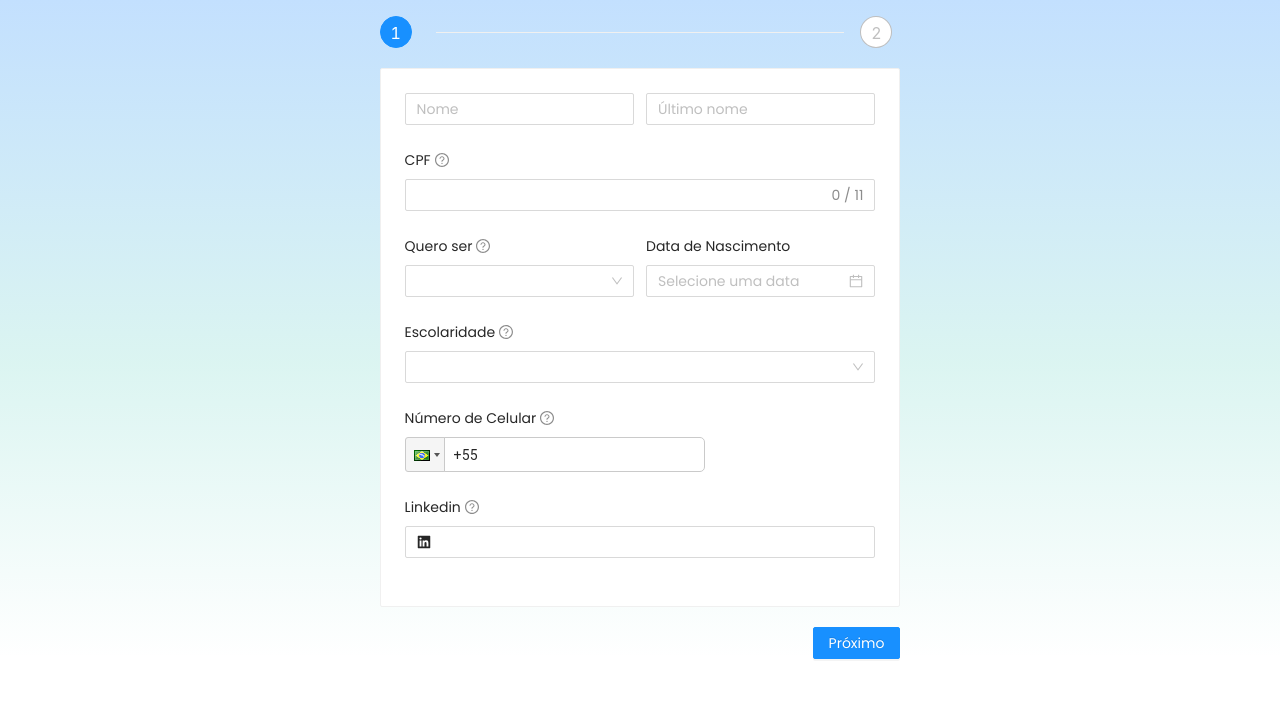
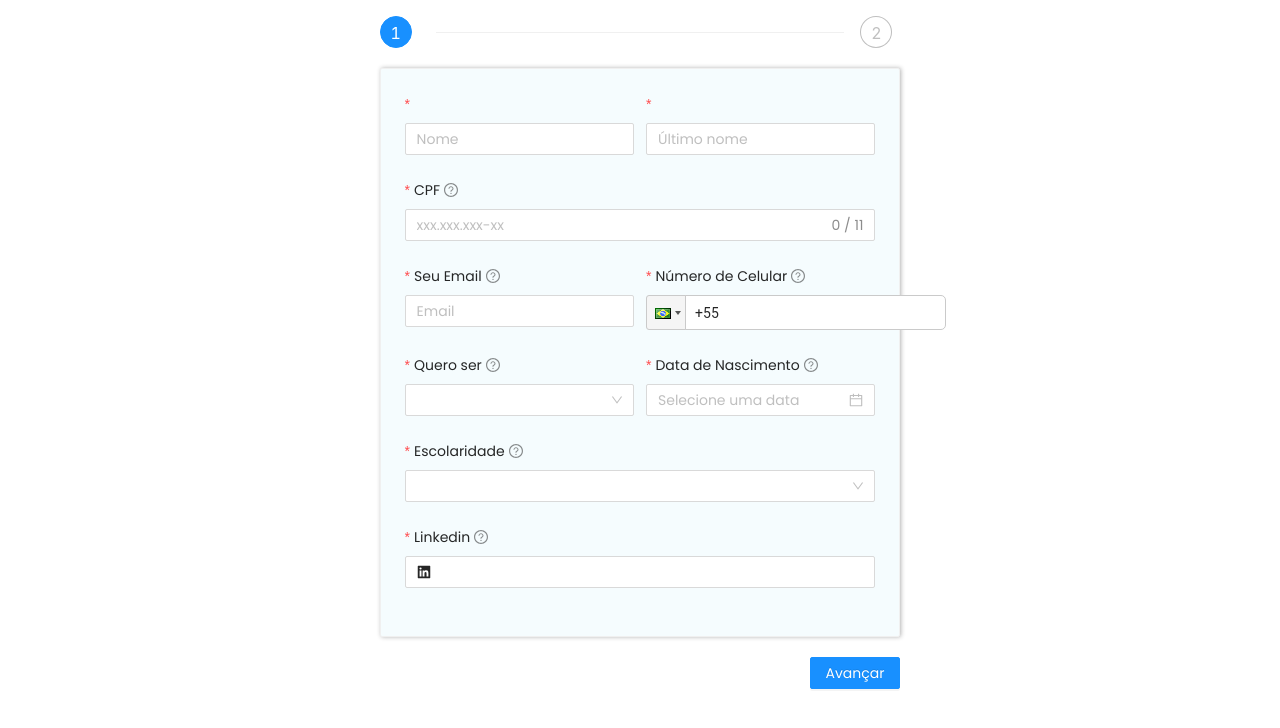
Before and after one commit to gabrdgs/plataforma-next-test, a Next.js app: page /register in a window 1280 px wide. Shown: the top 728 px of the page. Built offline with nearby package versions, Linux system fonts and the light colour scheme.

Commit message:
Update RegisterPage

```diff
--- a/src/views/RegisterPage/RegisterPage.jsx
+++ b/src/views/RegisterPage/RegisterPage.jsx
@@ -22,7 +22,7 @@ import Styles from './RegisterPage.module.scss'
 
 import { SelectOption } from '../../components/SelectOption';
 import { Container } from '../../components/Container';
-
+import { NavigationBar } from '../../components/NavigationBar';
 
 import areasList from './AreasList';
 import subareasList from './SubareasList';
@@ -32,6 +32,7 @@ import universitiesList from './UniversitiesList';
 const { Step } = Steps;
 
 export default function RegisterPage({}) {
+
   const [current, setCurrent] = useState(0);
   const [user, setUser] = useState(0);
 
@@ -58,7 +59,8 @@ export default function RegisterPage({}) {
     setCurrent(current - 1);
   };
   return (
-      <Container color='blue' width="full">
+    <Fragment>
+      <Container width="full">
       <Row align="middle" justify="center">
         <Col xs={{ span: 20 }} sm={{ span: 19 }} md={{ span: 12 }} xl={{ span: 10 }}>
           <Space direction="vertical" size={20} style={{ width: '100%' }}>
@@ -68,21 +70,21 @@ export default function RegisterPage({}) {
               ))}
             </Steps>
             <div className="steps-content">
-              <Card>{contentSteps[current].content}</Card>
+              <Card className={Styles.RegisterPage__Card} >{contentSteps[current].content}</Card>
             </div>
             <div className="steps-buttons">
               <Row justify="end" align="middle">
                 <Space size={5}>
                   {current < contentSteps.length - 1 && (
-                    <Button type="primary" onClick={() => next()}>
-                      Próximo
-                    </Button>
+                      <Button type="primary" onClick={() => next()}>
+                        Avançar
+                      </Button>
                   )}
                   {current > 0 && <Button onClick={() => prev()}>Anterior</Button>}
                   {current === contentSteps.length - 1 && (
                     <Button
                       type="primary"
-                      onClick={() => message.success('Cadastrado com sucesso!')}
+                      onClick={() => message.success('Sucesso! Seu cadastro foi realizado.')}
                       href = {user === 1 ? "/onboarding-seed" : "/onboarding-mentor"}
                     >
                       Enviar
@@ -95,6 +97,7 @@ export default function RegisterPage({}) {
         </Col>
       </Row>
       </Container>
+      </Fragment>
   );
 }
 
@@ -119,26 +122,59 @@ function FirstStep(props) {
     sm : { span: 12 }
   };
 
+  const [form] = Form.useForm();
+
+  const onFinish = (values) => {
+    console.log(values);
+  };
+
   return (
-    <Form layout="vertical" scrollToFirstError>
+    <Form form = {form} layout="vertical" scrollToFirstError onFinish={onFinish} >
       <Row gutter={12}>
         <Col {...layoutCols}>
-          <Form.Item>
-            <Input placeholder="Nome" />
+          <Form.Item
+            label=" "
+            required
+            rules={[{required: true}]}
+          >
+            <Input required placeholder="Nome" />
           </Form.Item>
         </Col>
         <Col {...layoutCols}>
-          <Form.Item>
+          <Form.Item
+            required
+            label=" "
+          >
             <Input placeholder="Último nome" />
           </Form.Item>
         </Col>
       </Row>
-      <Form.Item label="CPF" tooltip="O CPF será utilizado como ID de usuário">
-        <Input maxLength="11" minLength="11" name="documentId" showCount />
+      <Form.Item label="CPF" required tooltip="Preencha esse campo com seu número de CPF">
+        <Input maxLength="11" minLength="11" name="documentId" showCount placeholder = "xxx.xxx.xxx-xx"/>
       </Form.Item>
       <Row gutter={12}>
         <Col {...layoutCols}>
-          <Form.Item label="Quero ser" tooltip="Como você se define? Mentor(a) ou Mentorado(a)">
+          <Form.Item
+          label = "Seu Email"
+          required
+          tooltip="Preencha aqui com seu melhor endereço de e-mail"
+          >
+            <Input placeholder="Email" />
+          </Form.Item>
+        </Col>
+        <Col {...layoutCols}>
+        <Form.Item
+        label="Número de Celular"
+        required
+        tooltip="Seu número de telefone oficial para que possamos nos comunicar caso necessário, utilize o número do Whatsapp para facilitar a comunicação"
+      >
+        <PhoneInput country={'br'} value={phoneNumber} onChange={(phone) => setPhone(phone)} />
+      </Form.Item>
+      </Col>
+      </Row>
+      <Row gutter={12}>
+        <Col {...layoutCols}>
+          <Form.Item required label="Quero ser" tooltip="Você está se inscrevendo para ajudar jovens na função de mentor ou para ser um jovem mentorado?">
             <Select onChange={(user) => props.setUser(user)}>
               <Select.Option value={0}>Mentor(a)</Select.Option>
               <Select.Option value={1}>Mentorado(a)</Select.Option>
@@ -146,7 +182,10 @@ function FirstStep(props) {
           </Form.Item>
         </Col>
         <Col {...layoutCols}>
-          <Form.Item label="Data de Nascimento">
+          <Form.Item
+          required
+          label="Data de Nascimento"
+          tooltip="O dia em que você nasceu, o campo será ordenado automaticamente ao digitar a data">
             <DatePicker
               placeholder="Selecione uma data"
               style={{
@@ -157,7 +196,7 @@ function FirstStep(props) {
           </Form.Item>
         </Col>
       </Row>
-      <Form.Item label="Escolaridade" tooltip="Qual seu grau de instrução?">
+      <Form.Item required label="Escolaridade" tooltip="Qual meu nível de escolaridade? Até quais desses níveis eu fui?">
         <SelectOption
           list={academicList}
           value={academicList}
@@ -169,14 +208,9 @@ function FirstStep(props) {
         />
       </Form.Item>
       <Form.Item
-        label="Número de Celular"
-        tooltip="Utilize o número do Whatsapp para facilitar a comunicação"
-      >
-        <PhoneInput country={'br'} value={phoneNumber} onChange={(phone) => setPhone(phone)} />
-      </Form.Item>
-      <Form.Item
         label="Linkedin"
-        tooltip="O seu LinkedIn facilita que outros usuários conheçam mais sobre seu perfil"
+        required
+        tooltip="Cole aqui o link do seu perfil do LinkedIn, caso tenha uma conta"
       >
         <Input prefix={<LinkedinFilled />} />
       </Form.Item>
@@ -187,22 +221,22 @@ function FirstStep(props) {
 function SecondStepMentor() {
   return (
     <Form layout="vertical" scrollToFirstError>
-      <Form.Item label="Instituição de Ensino">
+      <Form.Item required label="Instituição de Ensino">
         <SelectOption list={universitiesList} orderedList />
       </Form.Item>
-      <Form.Item label="Curso de Formação">
+      <Form.Item required label="Curso de Formação">
         <SelectOption list={coursesList} orderedList />
       </Form.Item>
-      <Form.Item label="Área de Atuação" tooltip="Máximo 3 opções">
+      <Form.Item required label="Área de Atuação" tooltip="Máximo 3 opções">
         <SelectOption list={areasList} orderedList mode="multiple" maxOptions={3} />
       </Form.Item>
-      <Form.Item label="Subárea de Atuação" tooltip="Máximo 10 opções">
+      <Form.Item required label="Subárea de Atuação" tooltip="Máximo 10 opções">
         <SelectOption list={subareasList} orderedList mode="multiple" maxOptions={10} />
       </Form.Item>
-      <Form.Item label="Empresa">
+      <Form.Item required label="Empresa">
         <Input />
       </Form.Item>
-      <Form.Item label="Cargo">
+      <Form.Item required label="Cargo">
         <Input />
       </Form.Item>
     </Form>
@@ -212,16 +246,16 @@ function SecondStepMentor() {
 function SecondStepSeed() {
   return (
     <Form layout="vertical" scrollToFirstError>
-      <Form.Item label="Instituição de Ensino">
+      <Form.Item required label="Instituição de Ensino">
         <SelectOption list={universitiesList} orderedList />
       </Form.Item>
-      <Form.Item label="Curso">
-        <SelectOption list={coursesList} orderedList />
+      <Form.Item required label="Curso">
+        <SelectOption required list={coursesList} orderedList />
       </Form.Item>
-      <Form.Item label="Área de Interesse" tooltip="Máximo 3 opções" maxOptions={3}>
+      <Form.Item required label="Área de Interesse" tooltip="Máximo 3 opções" maxOptions={3}>
         <SelectOption list={areasList} orderedList />
       </Form.Item>
-      <Form.Item label="Subárea de Interesse" tooltip="Máximo 10 opções" maxOptions={10}>
+      <Form.Item required label="Subárea de Interesse" tooltip="Máximo 10 opções" maxOptions={10}>
         <SelectOption list={subareasList} mode="multiple" orderedList />
       </Form.Item>
     </Form>
--- a/src/views/RegisterPage/RegisterPage.module.scss
+++ b/src/views/RegisterPage/RegisterPage.module.scss
@@ -1,3 +1,11 @@
 .RegisterPage{
     background-color: linear-gradient(180deg,rgba(23,135,252,.26),rgba(32,191,169,.16) 55.21%,rgba(199,210,240,0));
+
+    &__Card{
+        background-color: #F5FCFE;
+        -webkit-box-shadow: 1px 0px 4px 0px rgba(50, 50, 50, 0.37);
+        -moz-box-shadow:    1px 0px 4px 0px rgba(50, 50, 50, 0.37);
+        box-shadow:         1px 0px 4px 0px rgba(50, 50, 50, 0.37);
+    }
+
 }
```
